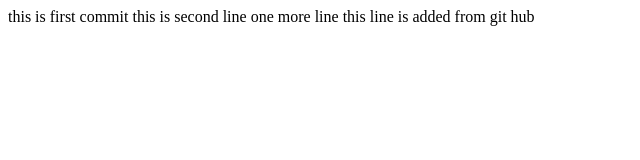
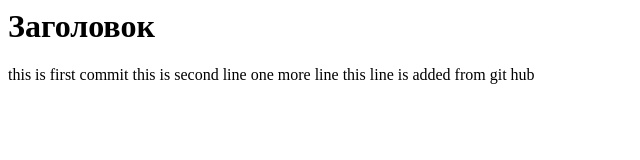
Before and after one commit to Chocky-White/homework, a plain HTML site: page index.html in a window 1280 px wide. Shown: the whole page, without its empty margins (0-640 px from the left). Drawn offline with Linux system fonts and the light colour scheme.

Commit message:
header added

```diff
--- a/index.html
+++ b/index.html
@@ -4,6 +4,9 @@
 	<title>Document</title>
 </head>
 <body>
+	<header>
+		<h1>Заголовок</h1>
+	</header>
 	this is first commit
 
 	this is second line
```
